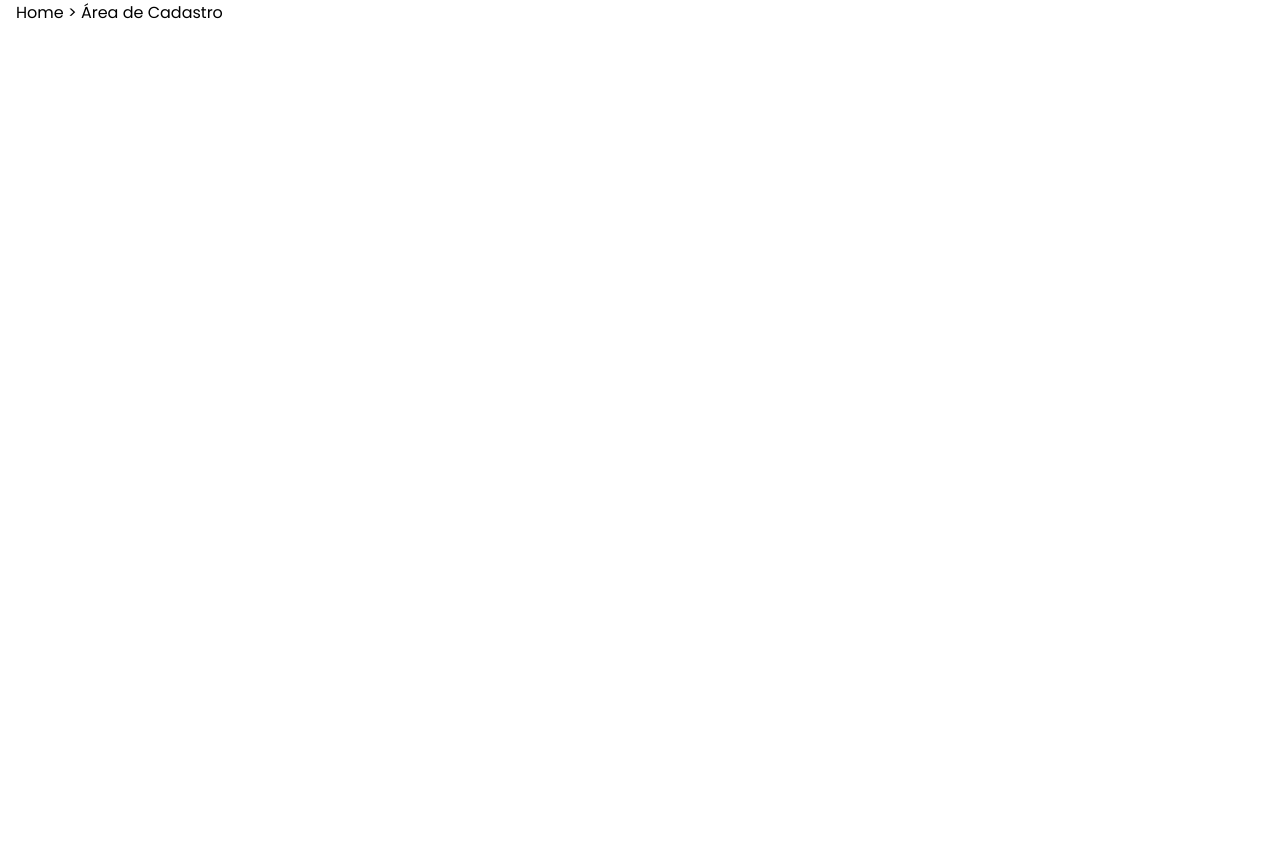
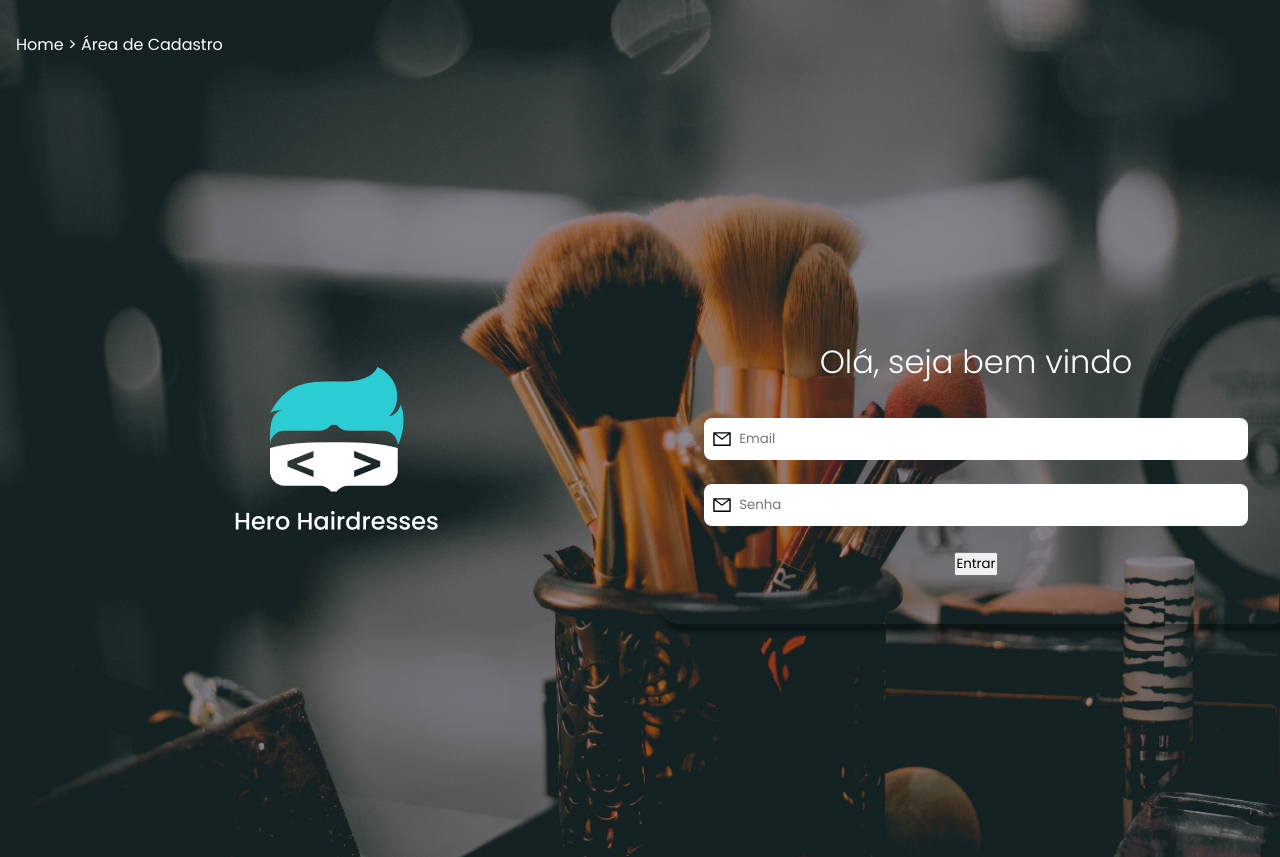
Before and after one commit to Shystra/Hero_Node, a React (Vite) app in the folder frontEnd/: page /register in a window 1280 px wide. Before the commit the page ends 800 px from the top, so only its background shows below. Built offline with nearby package versions, Linux system fonts and the light colour scheme.

Commit message:
just css in register

```diff
--- a/frontEnd/src/page/Register/Register.module.css
+++ b/frontEnd/src/page/Register/Register.module.css
@@ -0,0 +1,47 @@
+.background{
+    background-image: url('../../assets/cadastro.webp');
+    min-height: 100vh;
+    background-repeat: no-repeat;
+    background-size: cover;
+    /* display: flex; */
+    /* align-items: center; */
+}
+
+.wrapper{
+    display: flex;
+    width: 100%;
+    /* justify-content: center; */
+    align-items: center;
+    height: 100vh;
+
+
+}
+
+.imageContainer{
+    width: 50%;
+    text-align: center;
+}
+
+.card{
+    background-color: var(--gray--100);
+    box-shadow: 4px 8px 4px rgb(0, 0, 0, 0.4);
+    border-radius: 24px;
+    padding: 3rem;
+    text-align: center;
+    width: 50%;
+}
+
+
+.navigate{
+    color: var(--white);
+    padding-top: 2rem;
+
+}
+
+.card h2{
+    color: var(--white);
+    font-style: normal;
+    font-size: 2rem;
+    font-weight: 300;
+    margin-bottom: 2rem;
+}
--- a/frontEnd/src/page/Register/index.tsx
+++ b/frontEnd/src/page/Register/index.tsx
@@ -1,10 +1,32 @@
 import style from './Register.module.css'
+import logo from '../../assets/logo.webp'
+import { Input } from '../../components/Input'
 
-export function Register () {
+
+export function Register() {
     return (
         <div className={style.background}>
             <div className='container'>
                 <p className={style.navigate}>Home {'>'} Área de Cadastro</p>
+
+
+
+                <div className={style.wrapper}>
+                    <div className={style.imageContainer}>
+                        <img src={logo} alt='' />
+                    </div>
+                    <div className={style.card}>
+                        <h2>Olá, seja bem vindo</h2>
+                        <form>
+                            <Input placeholder='Email' type='text'/>
+                            <Input placeholder='Senha' type='password'/>
+
+                            {/* <Input placeholder="Email" type='text'{...register('email', { required: true })} error={errors.email && errors.email.message} />
+                            <Input placeholder="Senha" type="password"{...register('password', { required: true })} /> */}
+                            <button>Entrar</button>
+                        </form>
+                    </div>
+                </div>
             </div>
         </div>
     )
```
